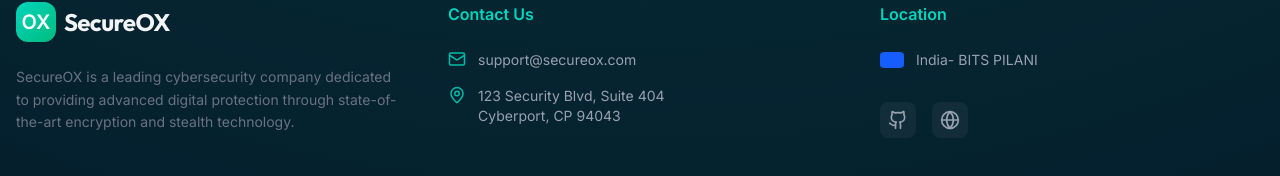
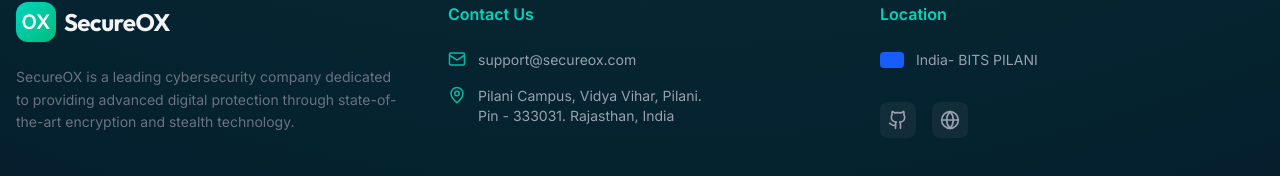
Before and after one commit to SUS-HANT19/SECUREOX, a React (Vite) app: page / in a window 1280 px wide. Shown: the part 1443-1619 px from the top of the page. Built offline with nearby package versions, Linux system fonts and the light colour scheme.

Commit message:
Update App.tsx

```diff
--- a/src/App.tsx
+++ b/src/App.tsx
@@ -613,7 +613,7 @@
                 </li>
                 <li className="flex gap-3">
                   <MapPin size={18} className="text-teal-500 shrink-0" />
-                  <span>123 Security Blvd, Suite 404<br />Cyberport, CP 94043</span>
+                  <span> Pilani Campus, Vidya Vihar, Pilani.<br />  Pin - 333031. Rajasthan, India</span>
                 </li>
               </ul>
             </div>
```
